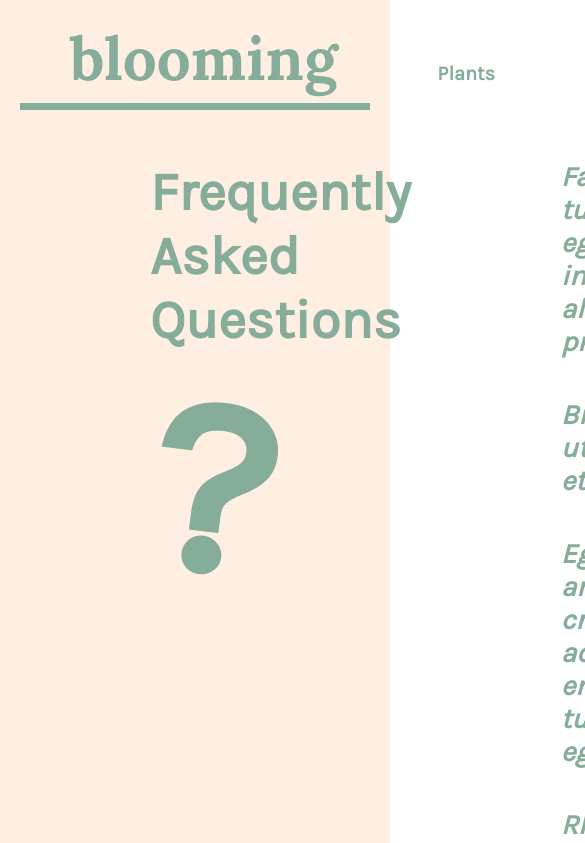
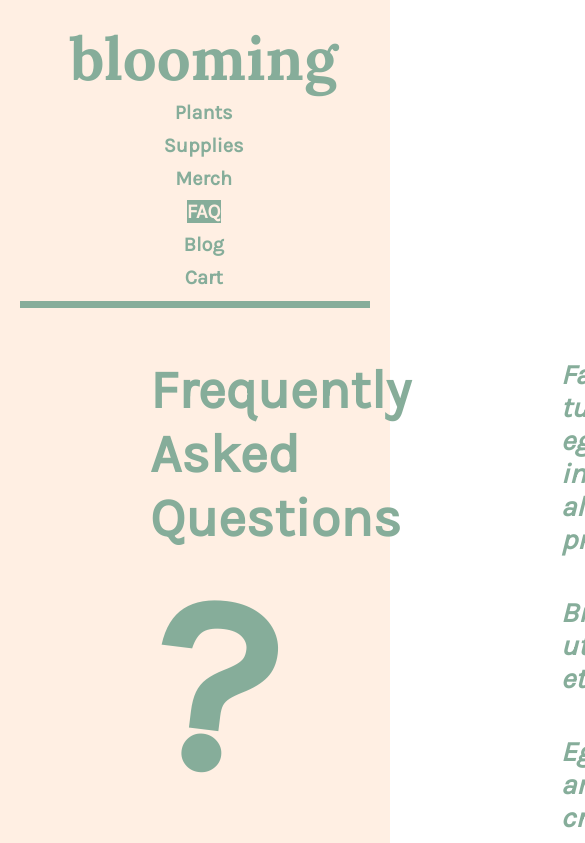
Before and after one commit to jadyhome/blooming2, a React (Create React App) app: page /faq in a window 390 px wide. Shown: the top 843 px of the page, 585 px wide, since content can reach past the window. Built offline with nearby package versions, Linux system fonts and the light colour scheme.

Commit message:
added @media screen and (max-width: 675px) to Nav

```diff
--- a/src/styles/Nav.css
+++ b/src/styles/Nav.css
@@ -59,6 +59,40 @@ a:hover {
   border-bottom: 5px solid #86ad9a;
 }
 
+@media screen and (max-width: 675px) {
+  .green-nav {
+    display: flex;
+    flex-direction: column;
+    justify-content: space-between;
+    align-items: center;
+  }
+  .g-plant,
+  .g-supplies,
+  .g-merch,
+  .g-faq,
+  .g-blog,
+  .g-cart {
+    margin: 5px;
+  }
+  .g-plant:hover,
+  .g-supplies:hover,
+  .g-merch:hover,
+  .g-faq:hover,
+  .g-blog:hover,
+  .g-cart:hover {
+    background-color: #86ad9a;
+    color: #ffefe3;
+    top: 0;
+    border-bottom: 0;
+  }
+  .g-highlighted {
+    background-color: #86ad9a;
+    color: #ffefe3;
+    top: 0;
+    border-bottom: 0;
+  }
+}
+
 /** GREEN NAVBAR **/
 
 /** BEIGE NAVBAR **/
@@ -112,4 +146,38 @@ a:hover {
   border-bottom: 5px solid #ffefe3;
 }
 
+@media screen and (max-width: 675px) {
+  .beige-nav {
+    display: flex;
+    flex-direction: column;
+    justify-content: space-between;
+    align-items: center;
+  }
+  .b-plant,
+  .b-supplies,
+  .b-merch,
+  .b-faq,
+  .b-blog,
+  .b-cart {
+    margin: 5px;
+  }
+  .b-plant:hover,
+  .b-supplies:hover,
+  .b-merch:hover,
+  .b-faq:hover,
+  .b-blog:hover,
+  .b-cart:hover {
+    background-color: #ffefe3;
+    color: #86ad9a;
+    top: 0;
+    border-bottom: 0;
+  }
+  .b-highlighted {
+    background-color: #ffefe3;
+    color: #86ad9a;
+    top: 0;
+    border-bottom: 0;
+  }
+}
+
 /** BEIGE NAVBAR **/
```
